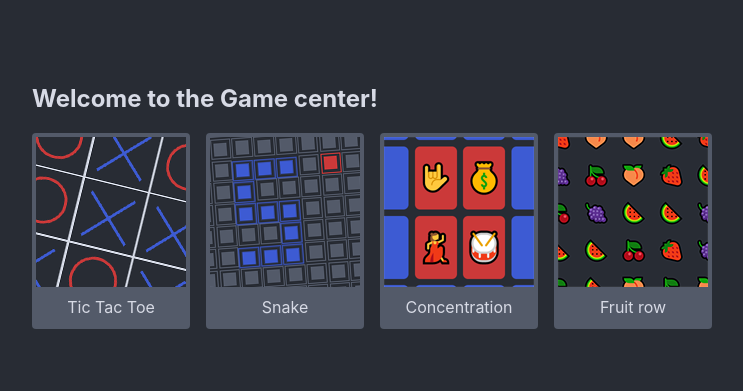
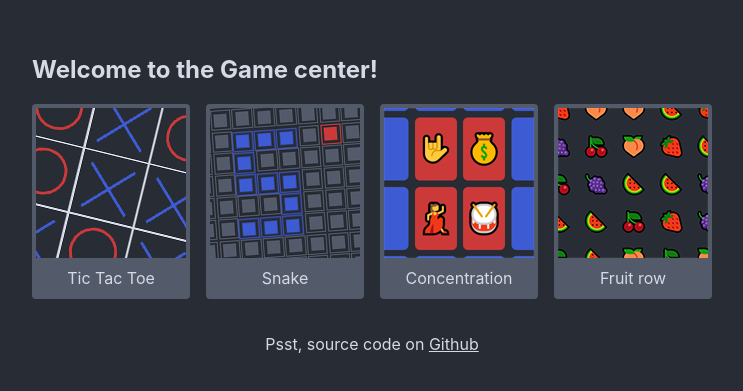
Before and after one commit to artygrand/react-games, a React (Create React App) app: page /#/ in a window 1280 px wide. Shown: the part 203-594 px from the top of the page, without its empty margins (268-1011 px from the left). Built offline with nearby package versions, Linux system fonts and the light colour scheme.

Commit message:
Added link to repository

```diff
--- a/src/Home/Home.tsx
+++ b/src/Home/Home.tsx
@@ -26,6 +26,10 @@ const Home = ({ games }: HomeProps) => {
                     </Link>
                 ))}
             </div>
+
+            <div className="footer">
+                Psst, source code on <a href="https://github.com/artygrand/react-games">Github</a>
+            </div>
         </main>
     );
 };
--- a/src/scss/main.scss
+++ b/src/scss/main.scss
@@ -41,12 +41,18 @@ a {
 
 .home {
   padding: 1rem;
+
+  .footer {
+    padding: .25rem;
+    text-align: center;
+  }
 }
 
 .games {
   display: flex;
   flex-wrap: wrap;
   gap: 1rem;
+  margin-bottom: 2rem;
 
   .card {
     text-decoration: none;
```
